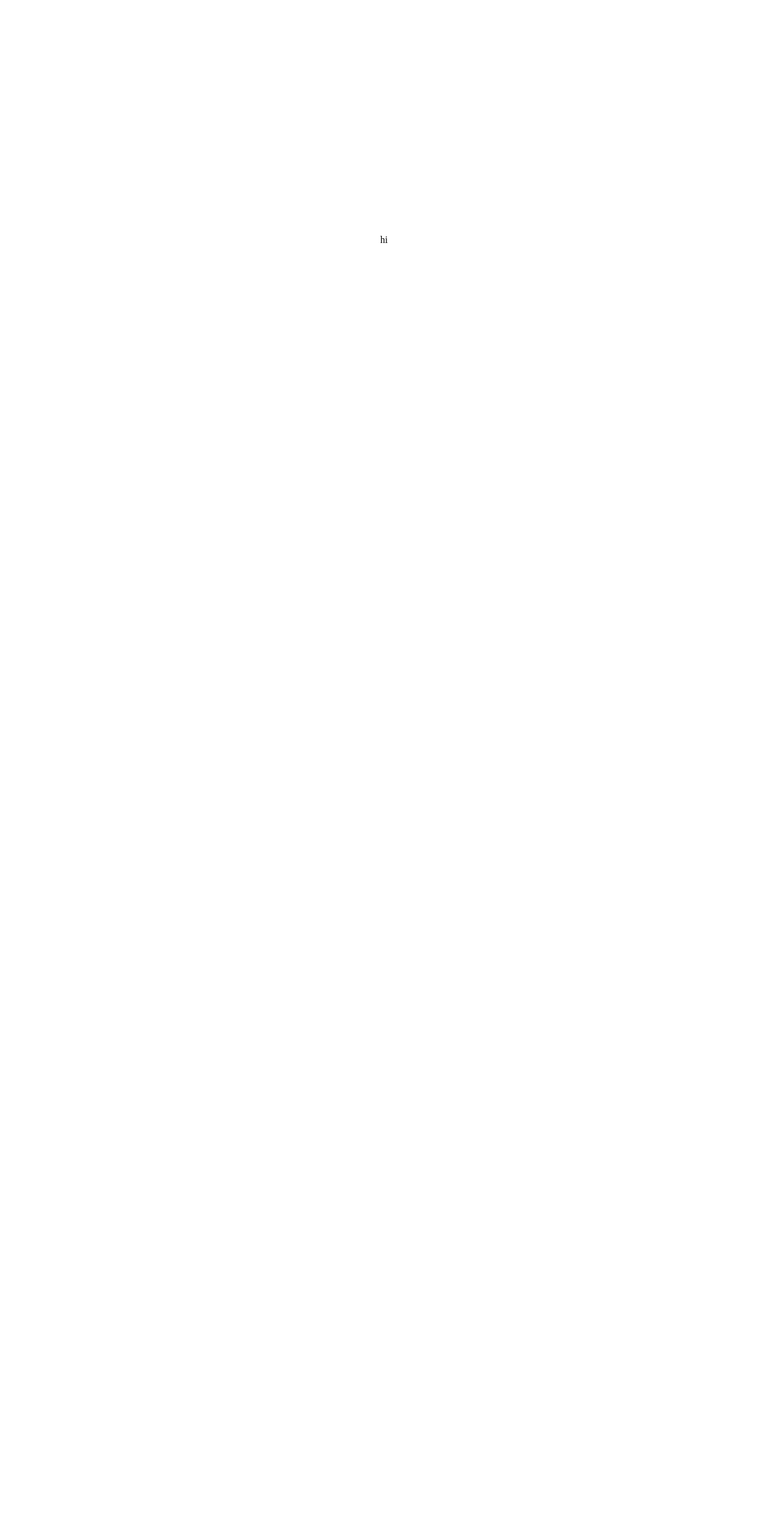
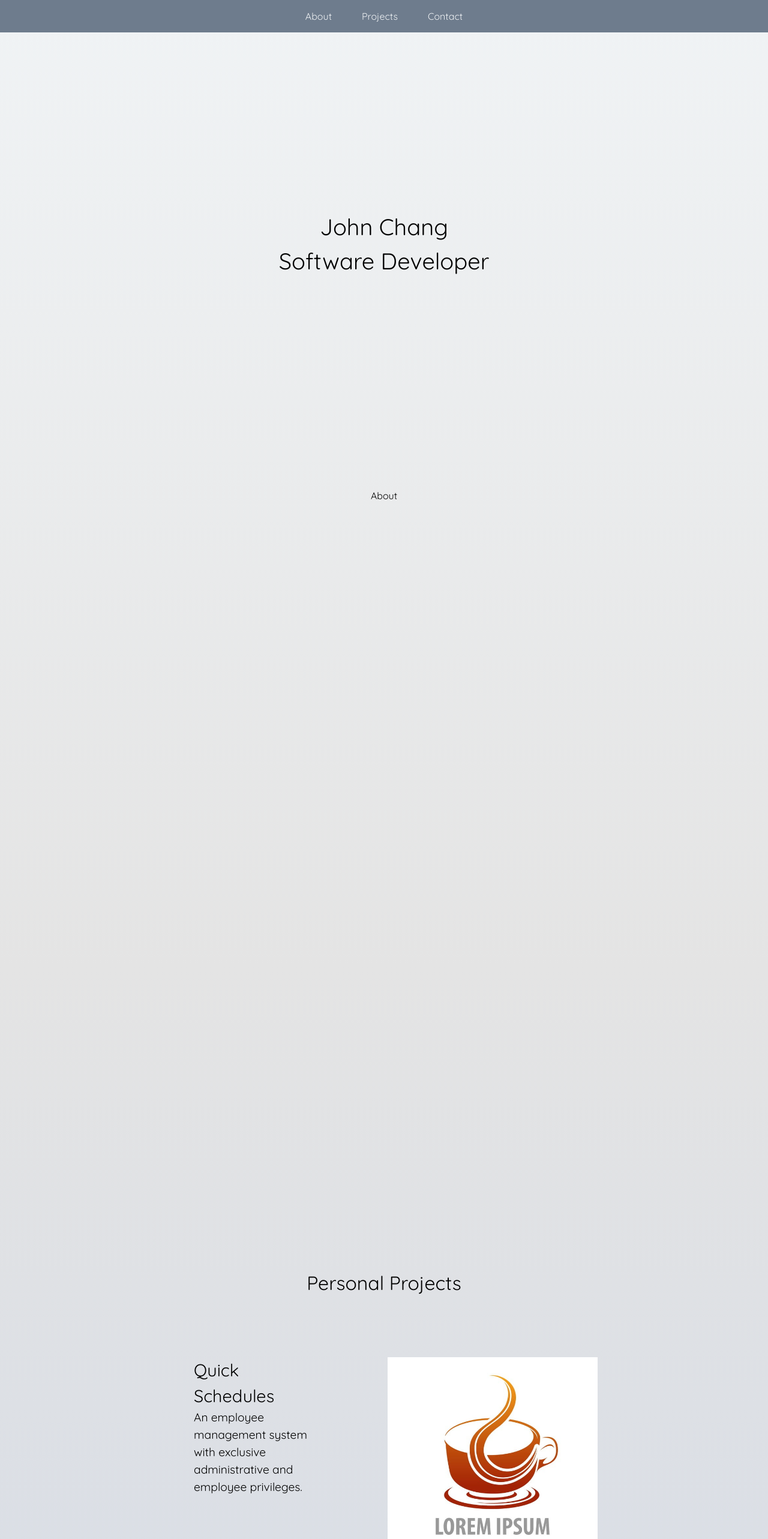
Before and after one commit to john-chang94/johnchang, a React (Create React App) app: page / in a window 1280 px wide. Shown: the top 2565 px of the page at 60% size. Before the commit the page ends 800 px from the top, so only its background shows below. Built offline with nearby package versions, Linux system fonts and the light colour scheme.

Commit message:
update various components and begin css

```diff
--- a/package.json
+++ b/package.json
@@ -8,7 +8,9 @@
     "@testing-library/user-event": "^13.5.0",
     "react": "^18.0.0",
     "react-dom": "^18.0.0",
+    "react-router-dom": "^6.3.0",
     "react-scripts": "5.0.1",
+    "react-transition-group": "^4.4.2",
     "web-vitals": "^2.1.4"
   },
   "scripts": {
--- a/public/index.html
+++ b/public/index.html
@@ -9,35 +9,15 @@
       name="description"
       content="Web site created using create-react-app"
     />
-    <link rel="apple-touch-icon" href="%PUBLIC_URL%/logo192.png" />
-    <!--
-      manifest.json provides metadata used when your web app is installed on a
-      user's mobile device or desktop. See https://developers.google.com/web/fundamentals/web-app-manifest/
-    -->
-    <link rel="manifest" href="%PUBLIC_URL%/manifest.json" />
-    <!--
-      Notice the use of %PUBLIC_URL% in the tags above.
-      It will be replaced with the URL of the `public` folder during the build.
-      Only files inside the `public` folder can be referenced from the HTML.
+    <link rel="preconnect" href="https://fonts.googleapis.com">
+    <link rel="preconnect" href="https://fonts.gstatic.com" crossorigin>
+    <link href="https://fonts.googleapis.com/css2?family=Quicksand&display=swap" rel="stylesheet">
 
-      Unlike "/favicon.ico" or "favicon.ico", "%PUBLIC_URL%/favicon.ico" will
-      work correctly both with client-side routing and a non-root public URL.
-      Learn how to configure a non-root public URL by running `npm run build`.
-    -->
     <title>John Chang</title>
   </head>
   <body>
     <noscript>You need to enable JavaScript to run this app.</noscript>
     <div id="root"></div>
-    <!--
-      This HTML file is a template.
-      If you open it directly in the browser, you will see an empty page.
 
-      You can add webfonts, meta tags, or analytics to this file.
-      The build step will place the bundled scripts into the <body> tag.
-
-      To begin the development, run `npm start` or `yarn start`.
-      To create a production bundle, use `npm run build` or `yarn build`.
-    -->
   </body>
 </html>
--- a/src/App.css
+++ b/src/App.css
@@ -1,15 +1,157 @@
+:root {
+  --colorPrimary: #d2dbe9;
+  --colorSecondary: #6e7c8d;
+  --colorAction: #244a86;
+  --colorText: #f0f3f5;
+}
+
 * {
   margin: 0;
   padding: 0;
+  font-family: 'Quicksand', sans-serif;
+  line-height: 1.5;
 }
 
 #root {
-  height: 100vh;
+  background: linear-gradient(180deg, rgba(240,243,245,1) 0%, rgba(228,228,228,1) 37%, rgb(202, 213, 232) 100%);
 }
 
 .App {
-  display: flex;
-  justify-content: center;
-  align-items: center;
   height: 100%;
 }
+
+ul {
+  position: fixed;
+  list-style-type: none;
+  width: 100%;
+  background-color: var(--colorSecondary);
+  color: var(--colorText);
+  display: flex;
+  align-items: center;
+  justify-content: center;
+}
+ul li {
+  padding: 15px 25px 15px 25px;
+}
+ul li:hover {
+  cursor: pointer;
+  background-color: rgba(0, 0, 0, 0.1);
+}
+#hero {
+  text-align: center;
+  padding-top: 350px;
+  padding-bottom: 350px;
+}
+#hero p {
+  font-size: calc(14px + 3vmin);
+}
+#about {
+  text-align: center;
+  height: 1300px;
+}
+.project-section {
+  padding-top: 100px;
+  padding-bottom: 100px;
+}
+.project-img {
+  max-width: 350px;
+}
+#contact {
+  text-align: center;
+  padding-top: 250px;
+  padding-bottom: 250px;
+}
+
+.text-title {
+  font-size: 2rem;
+}
+.text-subtitle {
+  font-size: 1.8rem;
+  /* font-family: 'Nanum Gothic', sans-serif; */
+}
+.text-regular {
+  font-size: 1.2rem;
+}
+.text-center {
+  text-align: center;
+}
+.grid {
+  display: grid;
+  grid-template-columns: repeat(12, 1fr);
+  gap: 12px;
+}
+.l1 {
+  grid-column: span 1;
+}
+.l2 {
+  grid-column: span 2;
+}
+.l3 {
+  grid-column: span 3;
+}
+.l4 {
+  grid-column: span 4;
+}
+.l5 {
+  grid-column: span 5;
+}
+.l6 {
+  grid-column: span 6;
+}
+.l7 {
+  grid-column: span 7;
+}
+.l8 {
+  grid-column: span 8;
+}
+.l9 {
+  grid-column: span 9;
+}
+.l10 {
+  grid-column: span 10;
+}
+.l11 {
+  grid-column: span 11;
+}
+.l12 {
+  grid-column: span 12;
+}
+.l2-offset-1 {
+  grid-column: 2 / span 2;
+}
+.l2-offset-3 {
+  grid-column: 4 / span 2;
+}
+.l2-offset-5 {
+  grid-column: 6 / span 2;
+}
+.l3-offset-2 {
+  grid-column: 3 / span 3;
+}
+.l3-offset-3 {
+  grid-column: 4 / span 3;
+}
+.l3-offset-5 {
+  grid-column: 6 / span 3;
+}
+.l3-offset-6 {
+  grid-column: 7 / span 3;
+}
+.l3-offset-7 {
+  grid-column: 8 / span 3;
+}
+.l4-offset-2 {
+  grid-column: 3 / span 4;
+}
+.l6-offset-3 {
+  grid-column: 4 / span 6;
+}
+.l6-offset-4 {
+  grid-column: 5 / span 4;
+}
+.l7-offset-3 {
+  grid-column: 4 / span 7;
+}
+.l8-offset-2 {
+  grid-column: 3 / span 8;
+}
--- a/src/App.js
+++ b/src/App.js
@@ -1,9 +1,26 @@
-import './App.css';
+import "./App.css";
+import React, { useState } from "react";
+import { Hero } from "./components/Hero";
+import { About } from "./components/About";
+import { Projects } from "./components/Projects";
+import { Contact } from "./components/Contact";
 
 function App() {
+  const [location, setLocation] = useState("");
+
   return (
     <div className="App">
-      hi
+      <nav>
+        <ul>
+          <li>About</li>
+          <li>Projects</li>
+          <li>Contact</li>
+        </ul>
+      </nav>
+      <Hero />
+      <About />
+      <Projects />
+      <Contact />
     </div>
   );
 }
--- /dev/null
+++ b/src/components/About.js
@@ -0,0 +1,5 @@
+export const About = () => (
+    <section id="about">
+        About
+    </section>
+)
--- /dev/null
+++ b/src/components/Contact.js
@@ -0,0 +1,5 @@
+export const Contact = () => (
+    <section id="contact">
+        contact
+    </section>
+)
--- /dev/null
+++ b/src/components/Hero.js
@@ -0,0 +1,6 @@
+export const Hero = () => (
+    <section id="hero">
+        <p>John Chang</p>
+        <p>Software Developer</p>
+    </section>
+)
--- /dev/null
+++ b/src/components/Projects.js
@@ -0,0 +1,58 @@
+import React, { useState } from "react";
+import quickSchedulesGif from "../images/coffee-logo.jpg";
+
+export const Projects = () => {
+  return (
+    <section id="projects">
+      <p className="text-title text-center">Personal Projects</p>
+      <div className="project-section grid">
+        <div className="l2-offset-3">
+          <p className="text-subtitle">Quick Schedules</p>
+          <p className="text-regular">
+            An employee management system with exclusive administrative and
+            employee privileges.
+          </p>
+        </div>
+        <div className="l3-offset-6">
+          <img
+            src={quickSchedulesGif}
+            className="project-img"
+            alt="project gif"
+          />
+        </div>
+      </div>
+      <div className="project-section grid">
+        <div className="l2-offset-3">
+          <p className="text-subtitle">Monch!</p>
+          <p className="text-regular">
+            An employee management system with exclusive administrative and
+            employee privileges.
+          </p>
+        </div>
+        <div className="l3-offset-6">
+          <img
+            src={quickSchedulesGif}
+            className="project-img"
+            alt="project gif"
+          />
+        </div>
+      </div>
+      <div className="project-section grid">
+        <div className="l2-offset-3">
+          <p className="text-subtitle">CryptoNet</p>
+          <p className="text-regular">
+            An employee management system with exclusive administrative and
+            employee privileges.
+          </p>
+        </div>
+        <div className="l3-offset-6">
+          <img
+            src={quickSchedulesGif}
+            className="project-img"
+            alt="project gif"
+          />
+        </div>
+      </div>
+    </section>
+  );
+};
```
Also changed, not shown: public/manifest.json (deleted), src/images/coffee-logo.jpg (added), 1 other file (tests, documents, lock files or other folders).
